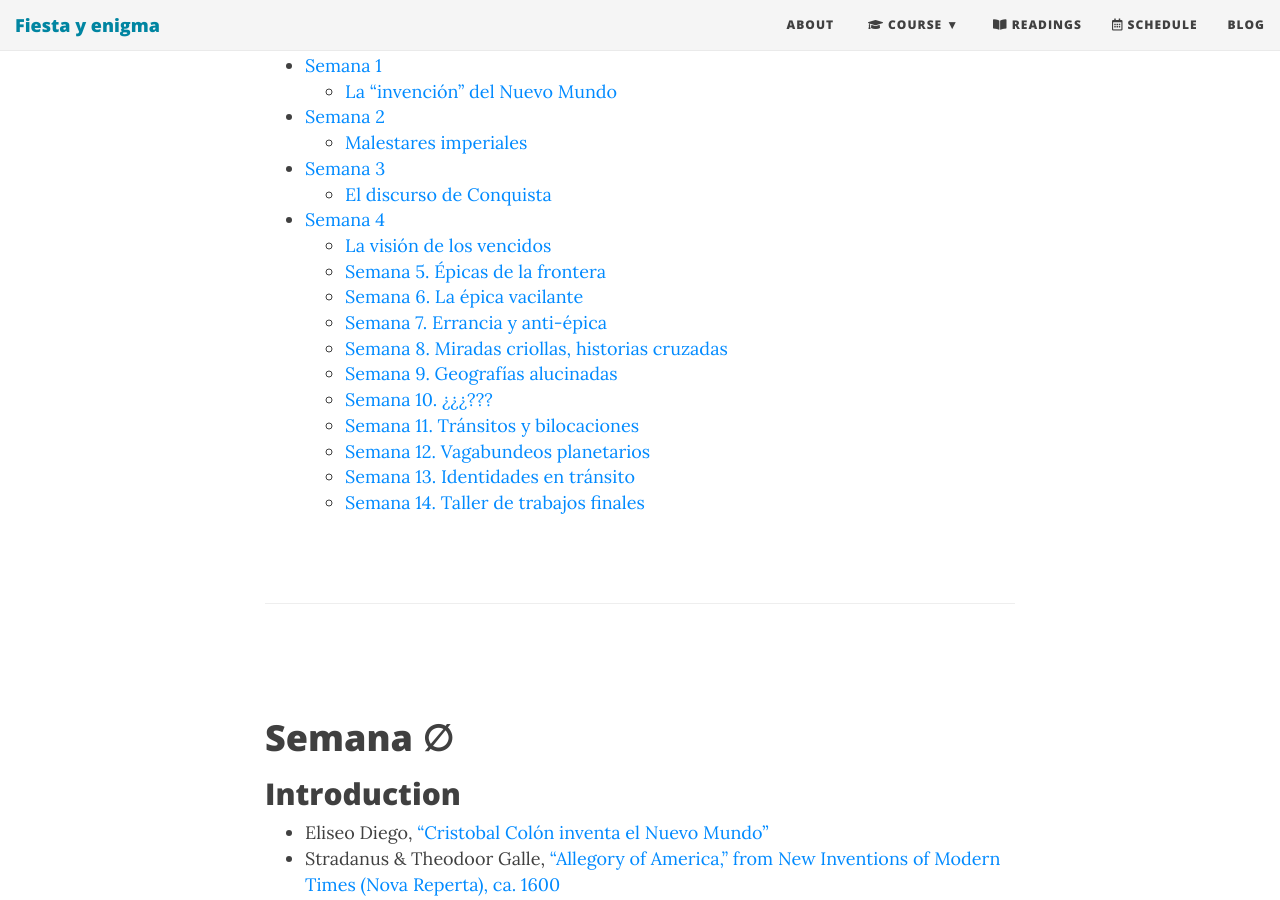
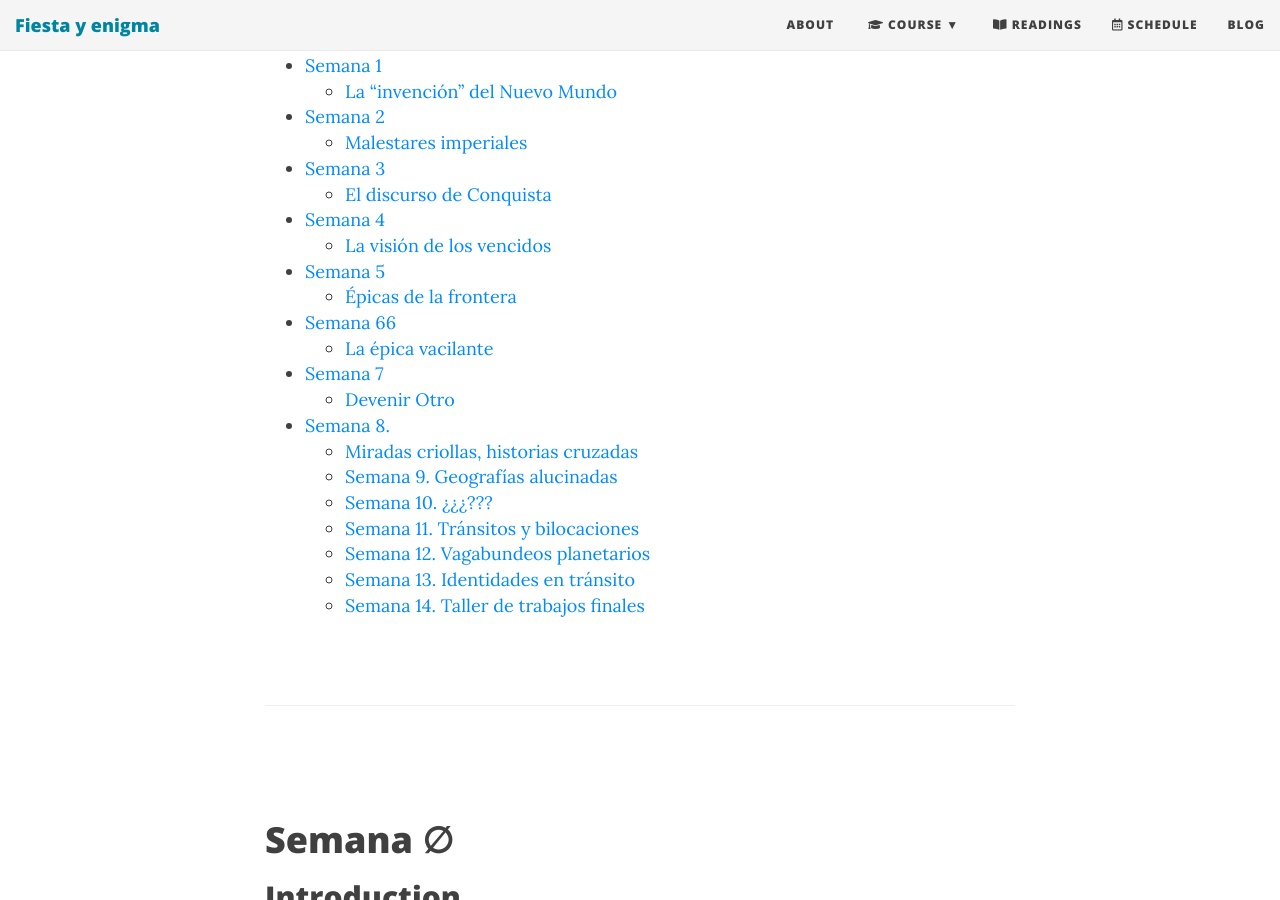
Before and after one commit to Hipomenes/ls452, a Jekyll site: the page built from syllabus.md, in a window 1280 px wide and 900 px high, scrolled down 592 px. Built offline with Jekyll 4.4.1, drawn with Linux system fonts in a browser that asks for light colours; nearby versions of some CDN libraries; some of the changed text lies outside the part shown.

Commit message:
Update syllabus.md

```diff
--- a/syllabus.md
+++ b/syllabus.md
@@ -50,20 +50,24 @@ bigimg: /img/4partes.jpg
 - Miguel León Portilla, ["Relación de Tlatelolco"]()(1528)
 - Miguel León Portilla, ["Cantos tristes de la Conquista"]()(1570s)
 
-## Semana 5. Épicas de la frontera
+# Semana 5
+## Épicas de la frontera
 
 - Alonso de Ercilla y Zúñiga, [La Araucana]()(1569, 1578, 1589)
 
-## Semana 6. La épica vacilante
+# Semana 66
+## La épica vacilante
 
 - Carlos Fuentes, ["La épica vacilante de Bernal Díaz del Castillo"]
 - Bernal Díaz del Castillo, [Historia verdadera de la conquista de la Nueva España]() (1632)
 
-## Semana 7. Errancia y anti-épica
+# Semana 7
+## Devenir Otro
 
-- Cabeza de Vaca, *Naufragios*
+- Cabeza de Vaca, [*Naufragios*]()
 
-## Semana 8. Miradas criollas, historias cruzadas
+# Semana 8.
+## Miradas criollas, historias cruzadas
 
 - Garcilaso de la Vega, La Florida del Inca
 
```
